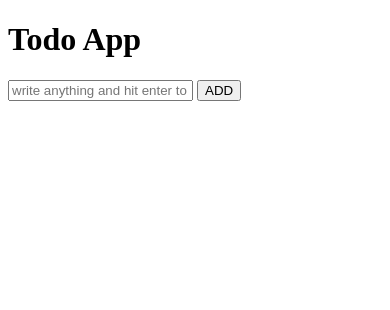
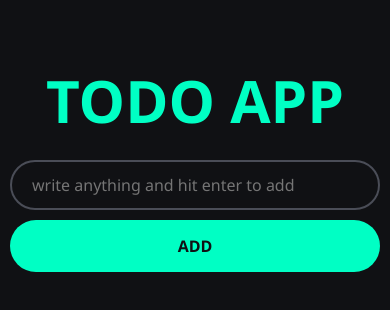
Before and after one commit to Wareezy/warren-jaftha, a plain HTML site: page index.html in a window 390 px wide. Drawn offline with Linux system fonts and the light colour scheme.

Commit message:
css-styling: Added modern, responsive CSS styling for a to-do list application with dark mode aesthetics.
This CSS stylesheet provides a sleek, modern, and responsive design for a to-do list web application, featuring a dark mode aesthetic with well-defined color variables for consistency. It enhances readability with a clean font (Segoe UI, Tahoma, Geneva, Verdana) and ensures a structured layout with centered content and flexible spacing. The to-do list components include a styled input field, an accent-colored "Add" button, and task items with custom checkboxes and delete buttons. Marking tasks as complete applies a strikethrough effect and changes the text color for better visual distinction. The design is fully responsive, adapting font sizes and button layouts for mobile screens (max-width: 500px) to maintain usability across devices. This update significantly improves the user experience by offering a visually appealing, intuitive, and functional interface.

```diff
--- a/index.html
+++ b/index.html
@@ -5,6 +5,8 @@
     <meta charset="UTF-8">
     <meta name="viewport" content="width=device-width, initial-scale=1.0">
     <title>Todo App</title>
+    <link rel="icon" type="image/png" href="../images/favicon.png">
+    <link rel="stylesheet" href="style.css">
 </head>
 
 <body>
--- /dev/null
+++ b/style.css
@@ -0,0 +1,142 @@
+:root{
+    --background: #101114;
+    --primary-color: #1C1D20;
+    --secondary-color: #4A4D57;
+    --accent-color: #00FFC4;
+    --text-color: #F9F9F9;
+}
+*{
+    margin: 0;
+    padding: 0;
+}
+html{
+  font-family: 'Segoe UI', Tahoma, Geneva, Verdana, sans-serif;
+  font-size: 16pt;
+  color: var(--text-color);
+}
+body{
+    min-height: 100vh;
+    padding: 10px;
+    background-color: var(--background);
+    display: flex;
+    flex-direction: column;
+    align-items: center;
+}
+h1{
+    margin-top: 100px;
+    margin-bottom: 20px;
+    font-size: 3rem;
+    font-weight: 800;
+    text-transform: uppercase;
+    text-align: center;
+    color: var(--accent-color);
+}
+.wrapper{
+    width: 700px;
+    max-width: 100%;
+    display: flex;
+    flex-direction: column;
+    gap: 10px;
+}
+#todo-input{
+    box-sizing: border-box;
+    padding: 12px 20px;
+    width: 100%;
+    background: none;
+    border: 2px solid var(--secondary-color);
+    border-radius: 1000px;
+    font: inherit;
+    color: var(--text-color);
+    caret-color: var(--accent-color);
+}
+#todo-input:focus{
+    outline: none;
+}
+form{
+    position: relative;
+}
+#add-button{
+    position: absolute;
+    top: 0;
+    right: 0;
+
+    background-color: var(--accent-color);
+    height: 100%;
+    padding: 0 30px;
+    border: none;
+    border-radius: 1000px;
+    font: inherit;
+    font-weight: 600;
+    color: var(--background);
+    cursor: pointer;
+}
+.todo{
+    margin-bottom: 10px;
+    padding: 0 16px;
+    background-color: var(--primary-color);
+    border-radius: 15px;
+    display: flex;
+    align-items: center;
+}
+.todo .todo-text{
+    padding: 15px;
+    padding-right: 0;
+    flex-grow: 1;
+    transition: 200ms ease;
+}
+.delete-button{
+    padding: 3px;
+    background: none;
+    border: none;
+    display: flex;
+    justify-content: center;
+    align-items: center;
+    cursor: pointer;
+}
+.delete-button svg{
+    transition: 200ms ease;
+}
+.delete-button:hover svg{
+    fill: #ff0033;
+}
+.custom-checkbox{
+    border: 2px solid var(--accent-color);
+    border-radius: 50%;
+    min-height: 20px;
+    min-width: 20px;
+    display: flex;
+    justify-content: center;
+    align-items: center;
+    flex-shrink: 0;
+    transition: 200ms ease;
+    cursor: pointer;
+}
+input[type="checkbox"]:checked ~ .custom-checkbox{
+    background-color: var(--accent-color);
+}
+input[type="checkbox"]:checked ~ .custom-checkbox svg{
+    fill: var(--primary-color);
+}
+input[type="checkbox"]:checked ~ .todo-text{
+    text-decoration: line-through;
+    color: var(--secondary-color);
+}
+input[type="checkbox"]{
+    display: none;
+}
+@media(max-width: 500px){
+    html{
+        font-size: 12pt;
+    }
+    #add-button{
+        position: unset;
+        width: 100%;
+        margin-top: 10px;
+        padding: 15px;
+        height: auto;
+    }
+    h1{
+        margin-top: 50px;
+        font-size: 15vw;
+    }
+}
```
